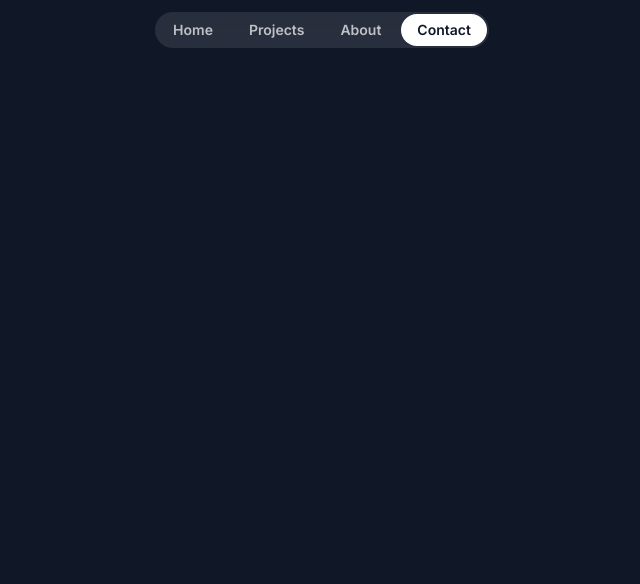
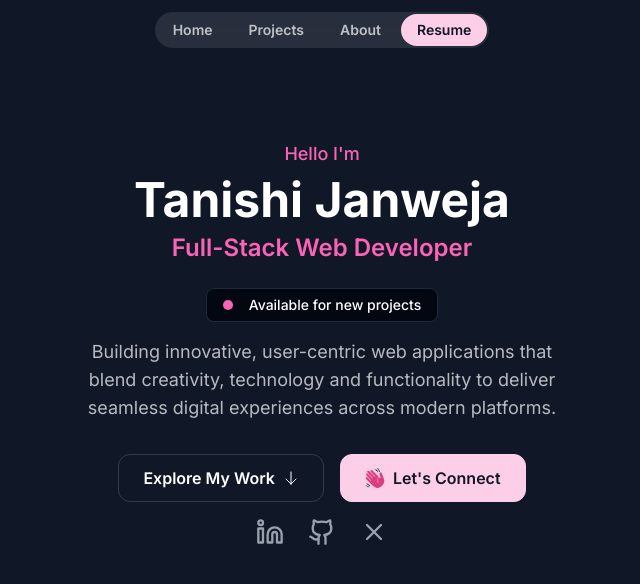
Before and after one commit to tanishijanweja/my_portfolio, a Next.js app: page / in a window 1280 px wide. Shown: the top 584 px of the page, without its empty margins (318-958 px from the left). Built offline with nearby package versions, Linux system fonts and the light colour scheme; a web font is replaced by a local one.

Commit message:
hero section and header updated

```diff
--- a/package.json
+++ b/package.json
@@ -11,6 +11,8 @@
   "dependencies": {
     "@svgr/webpack": "^8.1.0",
     "framer-motion": "^12.23.22",
+    "lucide": "^0.545.0",
+    "lucide-react": "^0.545.0",
     "next": "15.5.4",
     "react": "19.1.0",
     "react-dom": "19.1.0",
--- a/src/app/page.tsx
+++ b/src/app/page.tsx
@@ -1,9 +1,11 @@
 import { Header } from "@/sections/Header";
+import { HeroSection } from "@/sections/Hero";
 
 export default function Home() {
   return (
     <div>
       <Header />
+      <HeroSection />
     </div>
   );
 }
--- a/src/sections/Header.tsx
+++ b/src/sections/Header.tsx
@@ -13,9 +13,9 @@ export const Header = () => {
         </a>
         <a
           href="#"
-          className="nav-item bg-white text-gray-900 hover:bg-white/70 hover:text-gray-900"
+          className="nav-item bg-pink-200 text-gray-900 hover:bg-pink-300 hover:text-gray-900"
         >
-          Contact
+          Resume
         </a>
       </nav>
     </div>
--- a/src/sections/Hero.tsx
+++ b/src/sections/Hero.tsx
@@ -1,3 +1,74 @@
+import ArrowDown from "@/assets/icons/arrow-down.svg";
+import hand from "@/assets/images/hand.png";
+import { Github, Linkedin, X } from "lucide-react";
+
 export const HeroSection = () => {
-  return <div>Hero Section</div>;
+  return (
+    <div className="py-22 md:py-24 lg:py-26">
+      <div className="container">
+        <div className="flex flex-col items-center">
+          <p className="text-pink-400 font-medium text-lg mb-2">Hello I'm </p>
+          <h1 className="text-4xl lg:text-5xl font-bold text-white mb-2">
+            Tanishi Janweja
+          </h1>
+          <h2 className="text-xl lg:text-2xl font-semibold text-pink-400 mb-6">
+            Full-Stack Web Developer
+          </h2>
+          <div className="bg-gray-950 border border-gray-800 px-4 py-1.5 inline-flex items-center gap-4 rounded-lg">
+            <div className="bg-pink-400 size-2.5 rounded-full"></div>
+            <div className="text-sm font-medium">
+              Available for new projects
+            </div>
+          </div>
+        </div>
+        <div className="max-w-lg mx-auto">
+          <p className="mt-4 text-center text-white/70 md:text-lg">
+            Building innovative, user-centric web applications that blend
+            creativity, technology and functionality to deliver seamless digital
+            experiences across modern platforms.
+          </p>
+        </div>
+        <div className="flex flex-col md:flex-row justify-center items-center mt-8 gap-4">
+          <button className="inline-flex items-center gap-2 border border-white/15 px-6 h-12 rounded-xl">
+            <span className="font-semibold">Explore My Work</span>
+            <ArrowDown className="size-4" />
+          </button>
+          <button className="inline-flex items-center gap-2 border border-pink-200 bg-pink-200 text-gray-900 h-12 px-6 rounded-xl">
+            <img
+              src={hand.src}
+              alt="hand waving"
+              className="w-5 h-5 bg-pink-200 mix-blend-darken"
+            />
+            <span className="font-semibold">Let's Connect</span>
+          </button>
+        </div>
+        <div className="flex justify-center space-x-6 py-4">
+          <a
+            href={`https://linkedin.com/in/tanishi-janweja`}
+            target="_blank"
+            rel="noopener noreferrer"
+            className="text-gray-400 hover:text-pink-400 transition-colors duration-200"
+          >
+            <Linkedin size={28} />
+          </a>
+          <a
+            href={`https://github.com/tanishijanweja`}
+            target="_blank"
+            rel="noopener noreferrer"
+            className="text-gray-400 hover:text-pink-400 transition-colors duration-200"
+          >
+            <Github size={28} />
+          </a>
+          <a
+            href={`https://x.com/tanishijanweja`}
+            target="_blank"
+            rel="noopener noreferrer"
+            className="text-gray-400 hover:text-pink-400 transition-colors duration-200"
+          >
+            <X size={28} />
+          </a>
+        </div>
+      </div>
+    </div>
+  );
 };
```
Also changed, not shown: src/assets/images/hand.png (added), 1 other file (tests, documents, lock files or other folders).
